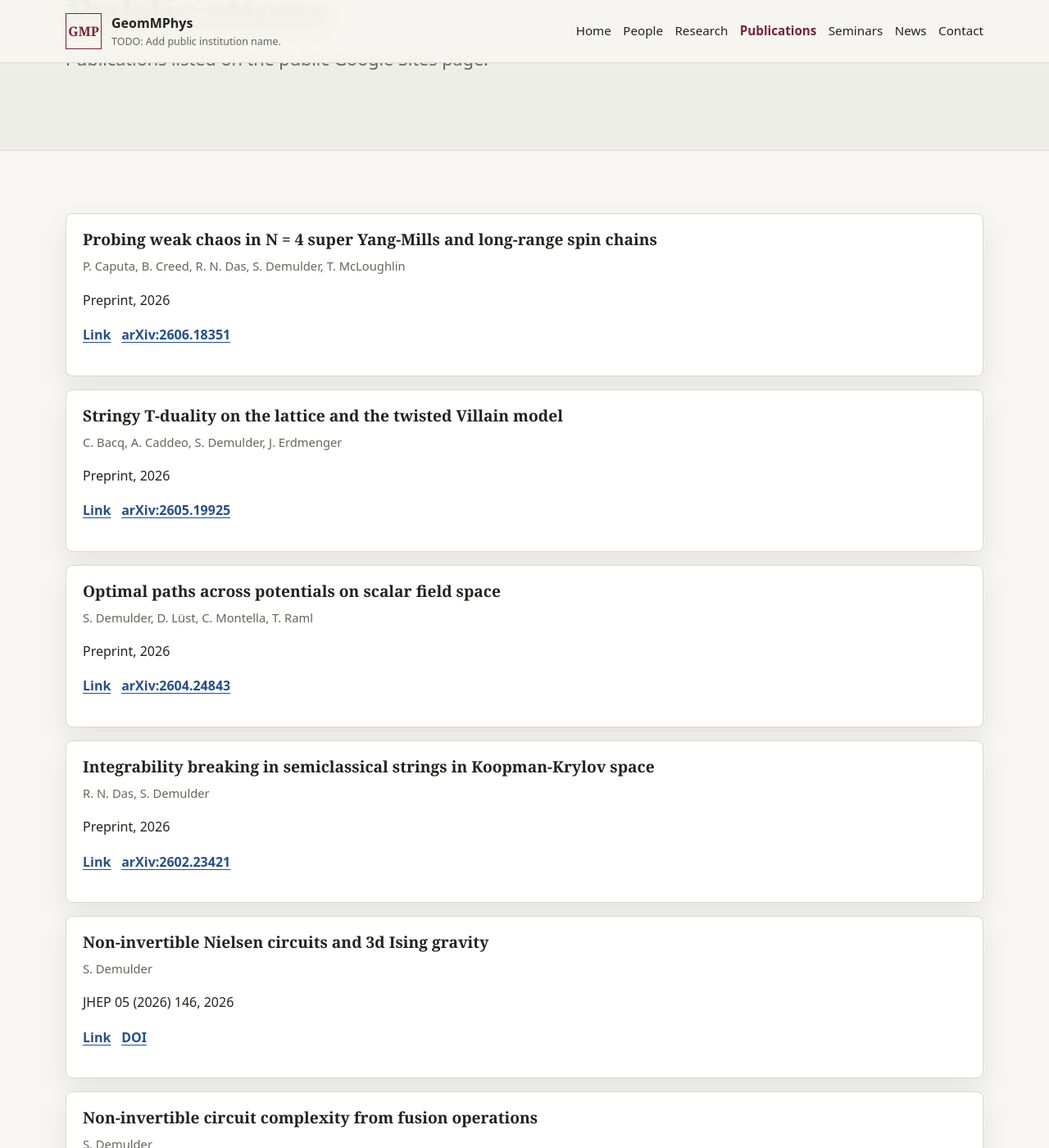
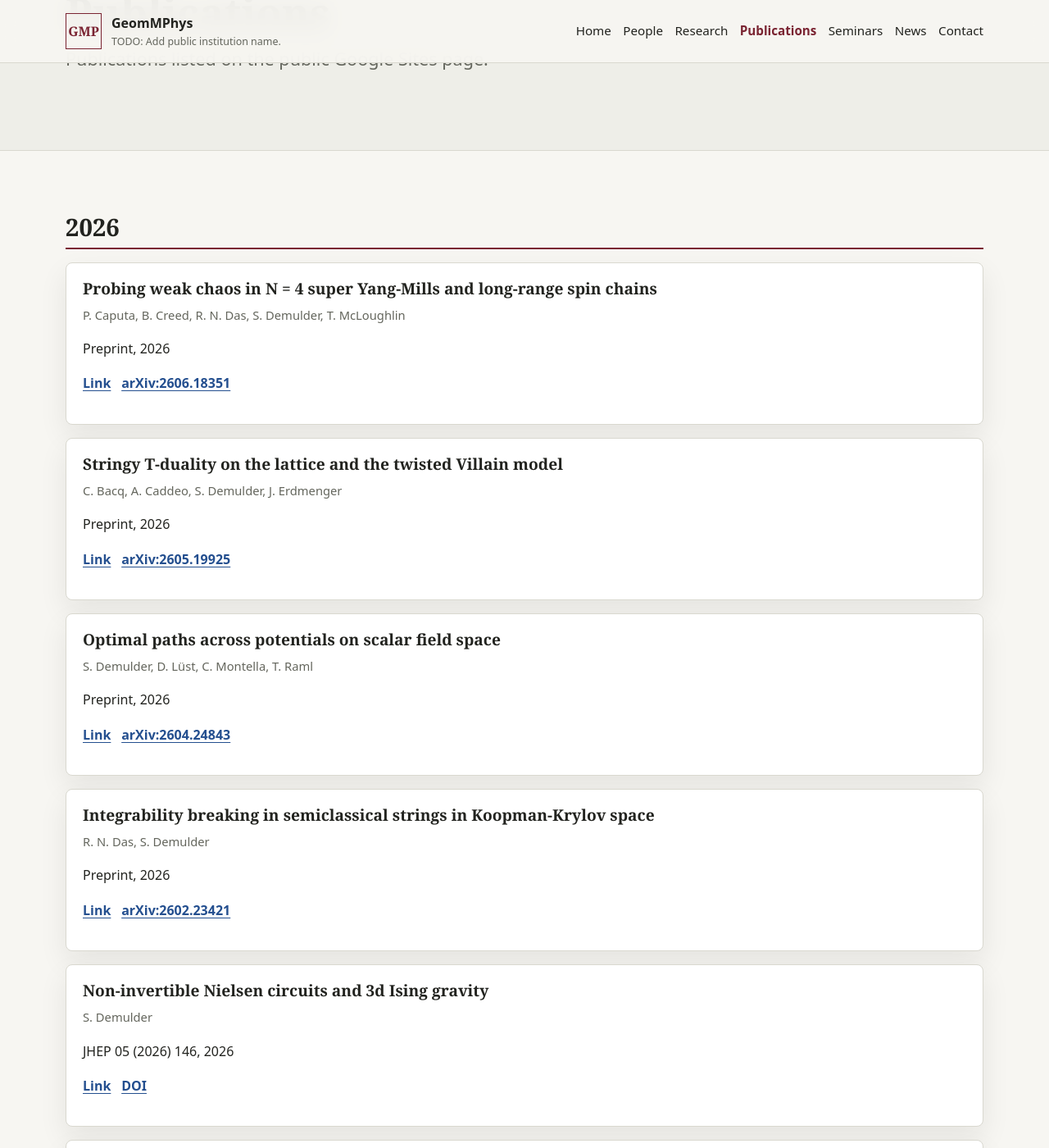
Before and after one commit to GeomMPhys/geommphys.github.io, a Jekyll site: the page built from publications.md, in a window 1280 px wide and 1400 px high, scrolled down 198 px. Shown: the whole window at 82% size. Built offline with Jekyll 4.4.1, drawn with Linux system fonts in a browser that asks for light colours.

Commit message:
add division dates for publications

```diff
--- /dev/null
+++ b/_includes/publication-list.html
@@ -0,0 +1,12 @@
+{% assign publications = include.publications %}
+<div class="publication-list">
+  {% assign current_year = "" %}
+  {% for publication in publications %}
+    {% assign publication_year = publication.year | append: "" %}
+    {% if publication_year != current_year %}
+      <h2 class="publication-year">{{ publication.year }}</h2>
+      {% assign current_year = publication_year %}
+    {% endif %}
+    {% include publication.html publication=publication %}
+  {% endfor %}
+</div>
--- a/assets/css/main.scss
+++ b/assets/css/main.scss
@@ -292,6 +292,21 @@ code {
   padding: 1.25rem;
 }
 
+.publication-list {
+  display: grid;
+  gap: 1rem;
+}
+
+.publication-year {
+  margin: 1.5rem 0 0;
+  padding-bottom: 0.45rem;
+  border-bottom: 2px solid var(--accent);
+}
+
+.publication-year:first-child {
+  margin-top: 0;
+}
+
 .person,
 .seminar {
   display: grid;
--- a/publications.md
+++ b/publications.md
@@ -8,11 +8,7 @@ permalink: /publications/
 {% assign publications = site.data.publications.selected %}
 
 {% if publications and publications.size > 0 %}
-  <div class="stack">
-    {% for publication in publications %}
-      {% include publication.html publication=publication %}
-    {% endfor %}
-  </div>
+  {% include publication-list.html publications=publications %}
 {% else %}
   <p class="empty">Selected publications will be added here.</p>
 {% endif %}
```
